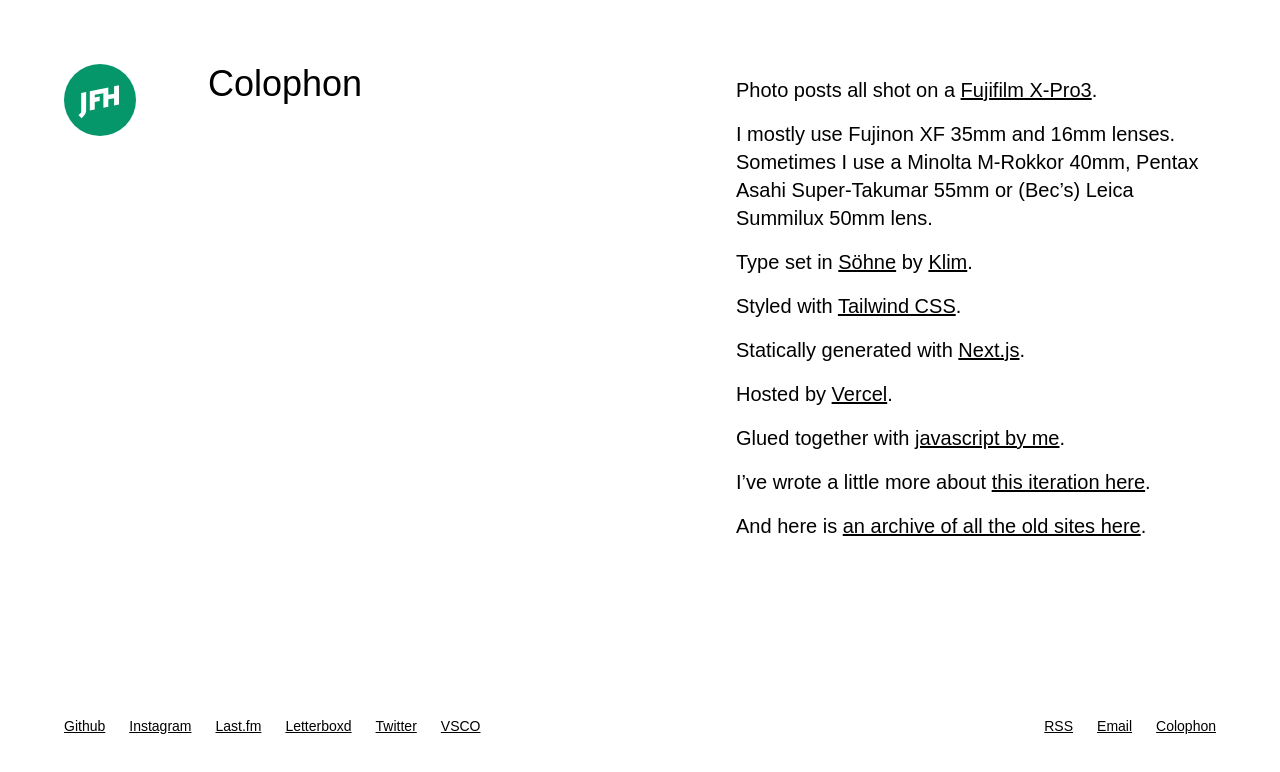
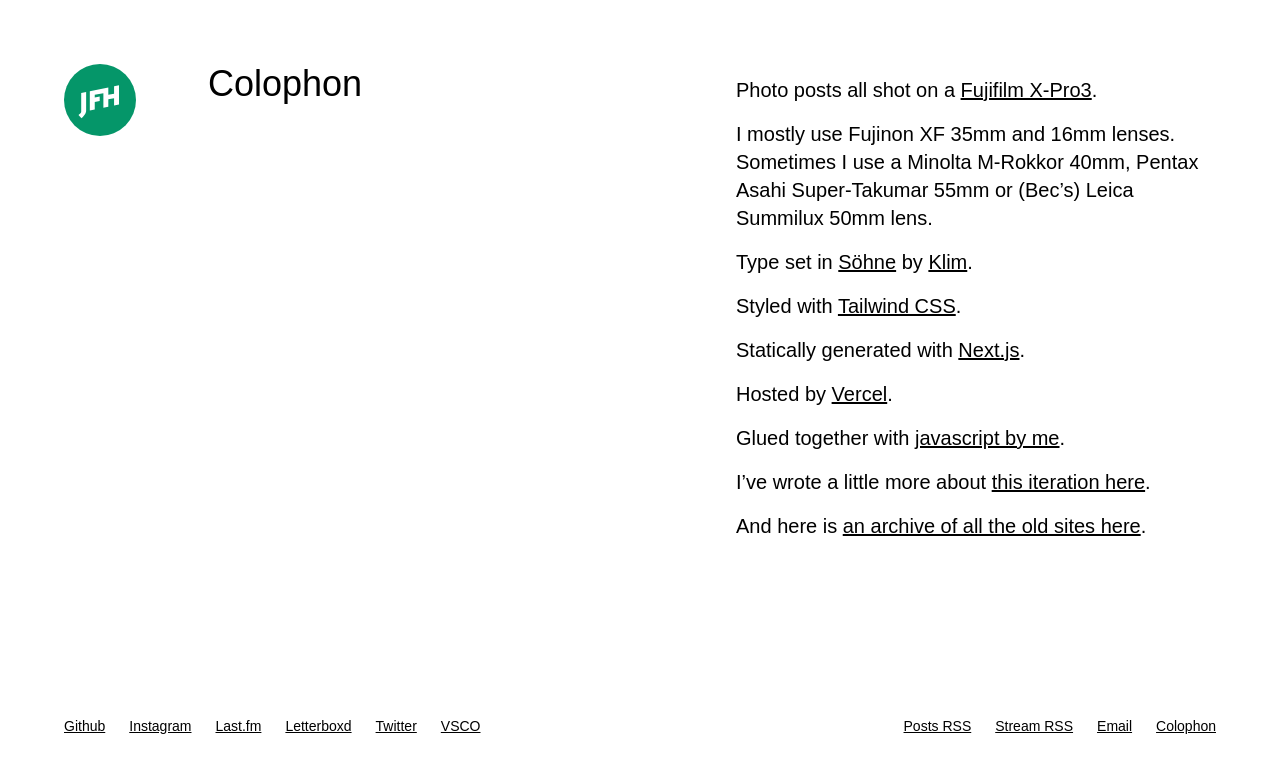
Before and after one commit to jonheslop/jfh-2021, a Next.js app: page /colophon in a window 1280 px wide. Shown: the top 772 px of the page. Built offline with nearby package versions, Linux system fonts and the light colour scheme; a web font is replaced by a local one.

Commit message:
Feed urls in footer

```diff
--- a/ui/footer.tsx
+++ b/ui/footer.tsx
@@ -13,7 +13,8 @@ const Footer = () => {
         <Link external classes="my-2 lg:my-0" href="https://vsco.co/jonheslop/">VSCO</Link>
       </section>
       <section className="space-x-6 mt-4 sm:mt-0">
-        <Link href="/feed.xml">RSS</Link>
+        <Link href="/feed.xml">Posts RSS</Link>
+        <Link href="/stream/feed.xml">Stream RSS</Link>
         <Link href="mailto:jon@jonheslop.com">Email</Link>
         <Link href="/colophon">Colophon</Link>
       </section>
```
